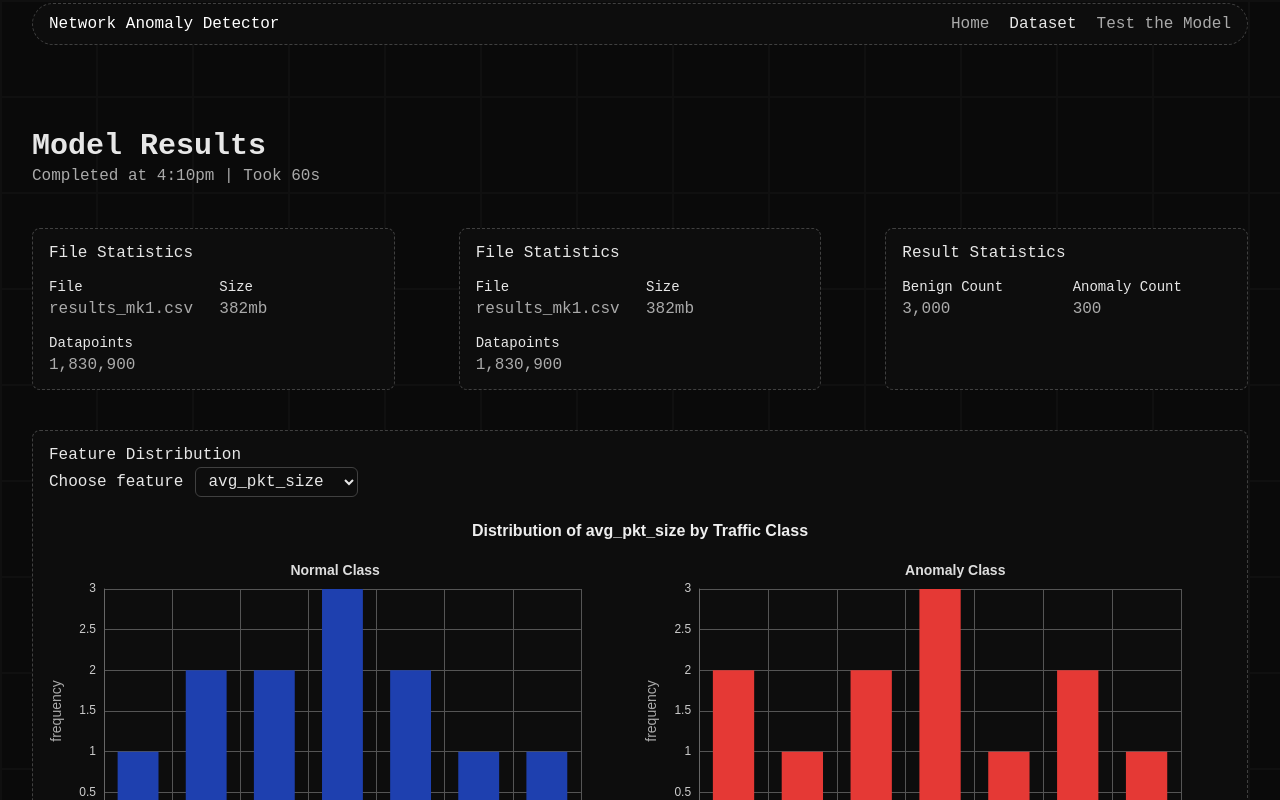
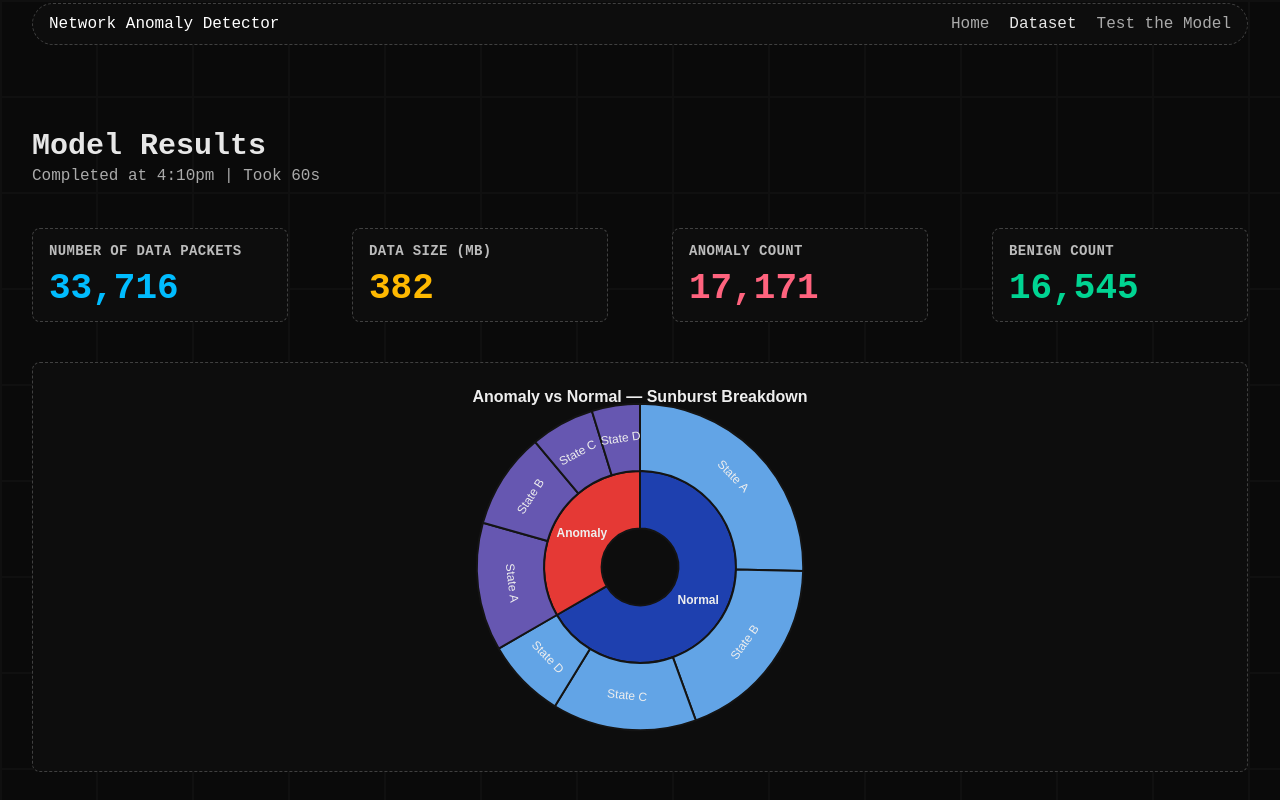
Before and after one commit to NathanVuSwinburne/Network-Intrusion, a SvelteKit app in the folder frontend/: page /dataset in a window 1280 px wide. Shown: the top 800 px of the page. Built offline with nearby package versions, Linux system fonts and the light colour scheme.

Commit message:
Update dashboard and statistics

```diff
--- a/frontend/src/components/ui/BoxPlot.svelte
+++ b/frontend/src/components/ui/BoxPlot.svelte
@@ -73,9 +73,29 @@
         name: 'Traffic Class',
         type: 'boxplot',
         boxWidth: [20, 60],
+        // keep palette from overriding per-item color
+        colorBy: 'series',
         data: [
-            { name: 'Normal',  value: normalBox,  itemStyle: { color: '#2196F3', borderColor: '#2196F3' } },
-            { name: 'Anomaly', value: anomalyBox, itemStyle: { color: '#E53935', borderColor: '#E53935' } }
+          {
+            name: 'Normal',
+            value: normalBox,
+            itemStyle: {
+              color: 'rgba(33,150,243,0.35)',   // blue fill, slightly transparent
+              borderColor: '#2196F3',           // blue border = whiskers color
+              borderWidth: 2                    // <-- makes whisker/min/max lines always visible
+            },
+            emphasis: { disabled: true }
+          },
+          {
+            name: 'Anomaly',
+            value: anomalyBox,
+            itemStyle: {
+              color: 'rgba(229,57,53,0.35)',    // red fill, slightly transparent
+              borderColor: '#E53935',           // red border = whiskers color
+              borderWidth: 2
+            },
+            emphasis: { disabled: true }
+          }
         ]
       }
     ],
--- a/frontend/src/routes/dataset/+page.svelte
+++ b/frontend/src/routes/dataset/+page.svelte
@@ -1,11 +1,14 @@
 <script>
 	import IconesCSVFile from '../../components/icons/IconesCSVFile.svelte';
-	import PieChart from "../../components/ui/PieChart.svelte";
 	import Histogram from "../../components/ui/Histogram.svelte";
 	import TwoHistogram from "../../components/ui/TwoHistogram.svelte";
 	import ScatterPlot from '../../components/ui/ScatterPlot.svelte';
 	import BoxPlot from '../../components/ui/BoxPlot.svelte';
 	import Sunburst from '../../components/ui/Sunburst.svelte';
+	export let packets = 33716;
+	export let dataSizeMB = 382;         // already in MB
+	export let anomalyCount = 17171;
+	export let benignCount = 16545;
 </script>
 
 <main class="container">
@@ -14,87 +17,54 @@
 		<h2 class="text-text-secondary">Completed at 4:10pm | Took 60s</h2>
 	</section>
 
-	<section class="mt-10 grid grid-cols-3 gap-16">
-		<div class="rounded-lg border border-dashed border-border-primary bg-primary px-4 py-3 space-y-3">
-			<h3 class="text-text-primary">File Statistics</h3>
-
-			<div class="grid grid-cols-2 gap-3">
-				<div>
-					<h3 class="text-text-primary text-sm">File</h3>
-					<p class="text-text-secondary">results_mk1.csv</p>
+	<section class="mt-10 grid grid-cols-4 gap-16">
+	<!-- Number of Data Packets -->
+	<div class="rounded-lg border border-dashed border-border-primary bg-primary px-4 py-3">
+		<h3 class="text-sm uppercase font-semibold tracking-wide text-text-primary/80">
+		Number of Data Packets
+		</h3>
+		<p class="mt-2 text-4xl font-extrabold text-sky-400">33,716</p>
 	</div>
 
-				<div>
-					<h3 class="text-text-primary text-sm">Size</h3>
-					<p class="text-text-secondary">382mb</p>
+	<!-- Data Size -->
+	<div class="rounded-lg border border-dashed border-border-primary bg-primary px-4 py-3">
+		<h3 class="text-sm uppercase font-semibold tracking-wide text-text-primary/80">
+		Data Size (MB)
+		</h3>
+		<p class="mt-2 text-4xl font-extrabold text-amber-400">382</p>
 	</div>
 
-
-				<div>
-					<h3 class="text-text-primary text-sm">Datapoints</h3>
-					<p class="text-text-secondary">1,830,900</p>
-				</div>
-			</div>
+	<!-- Anomaly Count -->
+	<div class="rounded-lg border border-dashed border-border-primary bg-primary px-4 py-3">
+		<h3 class="text-sm uppercase font-semibold tracking-wide text-text-primary/80">
+		Anomaly Count
+		</h3>
+		<p class="mt-2 text-4xl font-extrabold text-rose-400">17,171</p>
 	</div>
 
-
-		<div class="rounded-lg border border-dashed border-border-primary bg-primary px-4 py-3 space-y-3">
-			<h3 class="text-text-primary">File Statistics</h3>
-
-			<div class="grid grid-cols-2 gap-3">
-				<div>
-					<h3 class="text-text-primary text-sm">File</h3>
-					<p class="text-text-secondary">results_mk1.csv</p>
-				</div>
-
-				<div>
-					<h3 class="text-text-primary text-sm">Size</h3>
-					<p class="text-text-secondary">382mb</p>
-				</div>
-
-
-				<div>
-					<h3 class="text-text-primary text-sm">Datapoints</h3>
-					<p class="text-text-secondary">1,830,900</p>
-				</div>
-			</div>
-		</div>
-
-		<div class="rounded-lg border border-dashed border-border-primary bg-primary px-4 py-3 space-y-3">
-			<h3 class="text-text-primary">Result Statistics</h3>
-
-			<div class="grid grid-cols-2 gap-3">
-				<div>
-					<h3 class="text-text-primary text-sm">Benign Count</h3>
-					<p class="text-text-secondary">3,000</p>
-				</div>
-
-				<div>
-					<h3 class="text-text-primary text-sm">Anomaly Count</h3>
-					<p class="text-text-secondary">300</p>
-				</div>
-
-			</div>
+	<!-- Benign Count -->
+	<div class="rounded-lg border border-dashed border-border-primary bg-primary px-4 py-3">
+		<h3 class="text-sm uppercase font-semibold tracking-wide text-text-primary/80">
+		Benign Count
+		</h3>
+		<p class="mt-2 text-4xl font-extrabold text-emerald-400">16,545</p>
 	</div>
 	</section>
 
 	<!-- Histogram only (full width, 1 column) -->
 	<section class="mt-10 grid grid-cols-1 gap-6">
 	<div class="rounded-lg border border-dashed border-border-primary bg-primary px-4 py-3">
-		<h3 class="text-text-primary">Feature Distribution</h3>
-		<TwoHistogram class="min-h-96 w-full" />
+		<Sunburst class="min-h-96 w-full" />
 	</div>
 </section>
 
 <!-- Sunburst and Scatter Plot (2 columns) -->
 <section class="mt-10 grid grid-cols-2 gap-6">
 	<div class="rounded-lg border border-dashed border-border-primary bg-primary px-4 py-3">
-		<h3 class="text-text-primary">Class Percentage (Anomaly vs Normal)</h3>
-		<Sunburst class="min-h-96 w-full" />
+		<BoxPlot class="min-h-96 w-full" />
 	</div>
 
 	<div class="rounded-lg border border-dashed border-border-primary bg-primary px-4 py-3">
-		<h3 class="text-text-primary">Feature Relationship (Scatter Plot)</h3>
 		<ScatterPlot class="min-h-96 w-full" />
 	</div>
 </section>
@@ -102,8 +72,7 @@
 <!-- Box Plot only (full width, 1 column) -->
 <section class="mt-10 grid grid-cols-1 gap-6">
 	<div class="rounded-lg border border-dashed border-border-primary bg-primary px-4 py-3">
-		<h3 class="text-text-primary">Feature Distribution by Traffic Class</h3>
-		<BoxPlot class="min-h-96 w-full" />
+		<TwoHistogram class="min-h-96 w-full" />
 	</div>
 </section>
 
```
Lines whose indentation alone changed are shown as unchanged.
